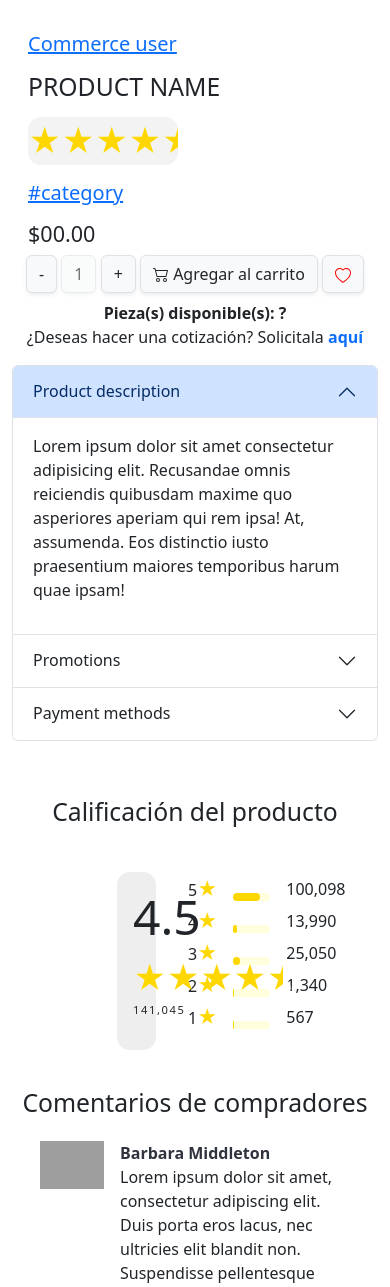
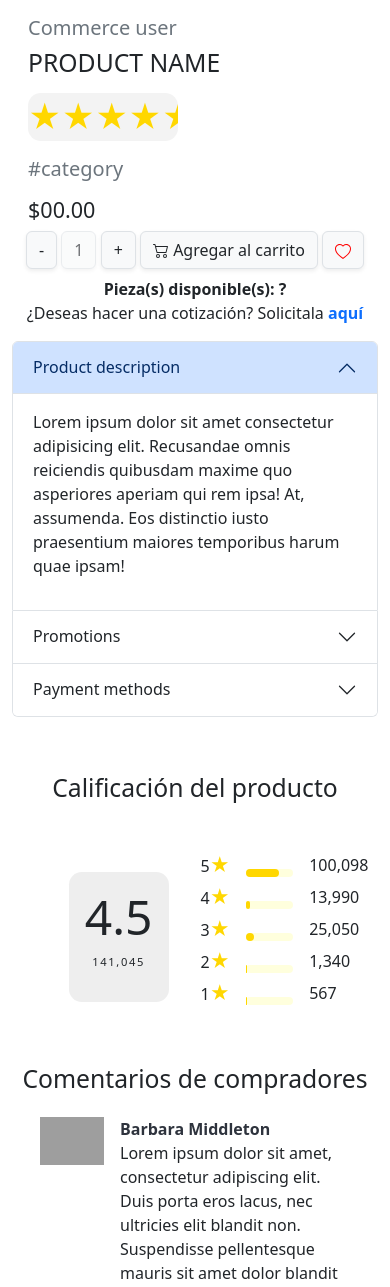
Before and after one commit to RBJZZ/PWCI-DB, a PHP site: page /product-view.html in a window 390 px wide. Shown: the part 411-1698 px from the top of the page. Run offline with PHP 8.4, Linux system fonts and the light colour scheme; some libraries are stand-ins or nearby versions; some web fonts are replaced; grey boxes are pictures that could not be loaded.

Commit message:
minor-css-changes

```diff
--- a/PWCI DB/css/product.css
+++ b/PWCI DB/css/product.css
@@ -1,18 +1,27 @@
 @import url('https://fonts.googleapis.com/css2?family=Poppins:ital,wght@0,100;0,200;0,300;0,400;0,500;0,600;0,700;0,800;0,900;1,100;1,200;1,300;1,400;1,500;1,600;1,700;1,800;1,900&display=swap');
 @import url('https://fonts.googleapis.com/css2?family=Bebas+Neue&family=Bodoni+Moda+SC:ital,opsz,wght@0,6..96,400..900;1,6..96,400..900&display=swap');
+
+/* MEDIA QUERIES PARA PANTALLAS PEQUEÑAS */
 @media (max-width: 1600px) {
     .product-thumbnail {
       display: none;
     }
 
-}
+    .rating{
+        width: 75vw !important;
+        padding:20px !important;
+    }
 
-@media (max-width: 768px) {
-    .rating {
-      width: 60vw;
+    .rating__average{
+        width: 100px !important;
+    }
+
+    .star-inner, .star-outer{
+        display:none !important;
     }
 
 }
+
 
 
 
--- a/product-view.html
+++ b/product-view.html
@@ -145,7 +145,7 @@
                   </div>
             </div>
             <div class="col-lg-4 m-2">
-              <a href="https://i.pinimg.com/originals/81/5e/1c/815e1c14bc164fc1157fcd1d0aad34c4.jpg"><h5 class="m-3">Commerce user</h5></a>
+              <a class="link-secondary text-decoration-none" href="https://i.pinimg.com/originals/81/5e/1c/815e1c14bc164fc1157fcd1d0aad34c4.jpg"><h5 class="mx-3">Commerce user</h5></a>
                 <h2 class="mx-3" style="background-color: white; margin-bottom: 0%;">PRODUCT NAME</h2>
 
 
@@ -198,7 +198,7 @@
                     <!--FIN DE LAS ESTRELLAS PARA CALIFICAR-->
 
 
-                    <a href="https://encrypted-tbn0.gstatic.com/images?q=tbn:ANd9GcSqPpZrHynZWlsGfvCgTLlo3ZTxUw4CEuvfTA&s"><h5>#category</h5></a>
+                    <a class="link-secondary text-decoration-none" href="https://encrypted-tbn0.gstatic.com/images?q=tbn:ANd9GcSqPpZrHynZWlsGfvCgTLlo3ZTxUw4CEuvfTA&s"><h5>#category</h5></a>
                   </div>
                 </div>
 
```
